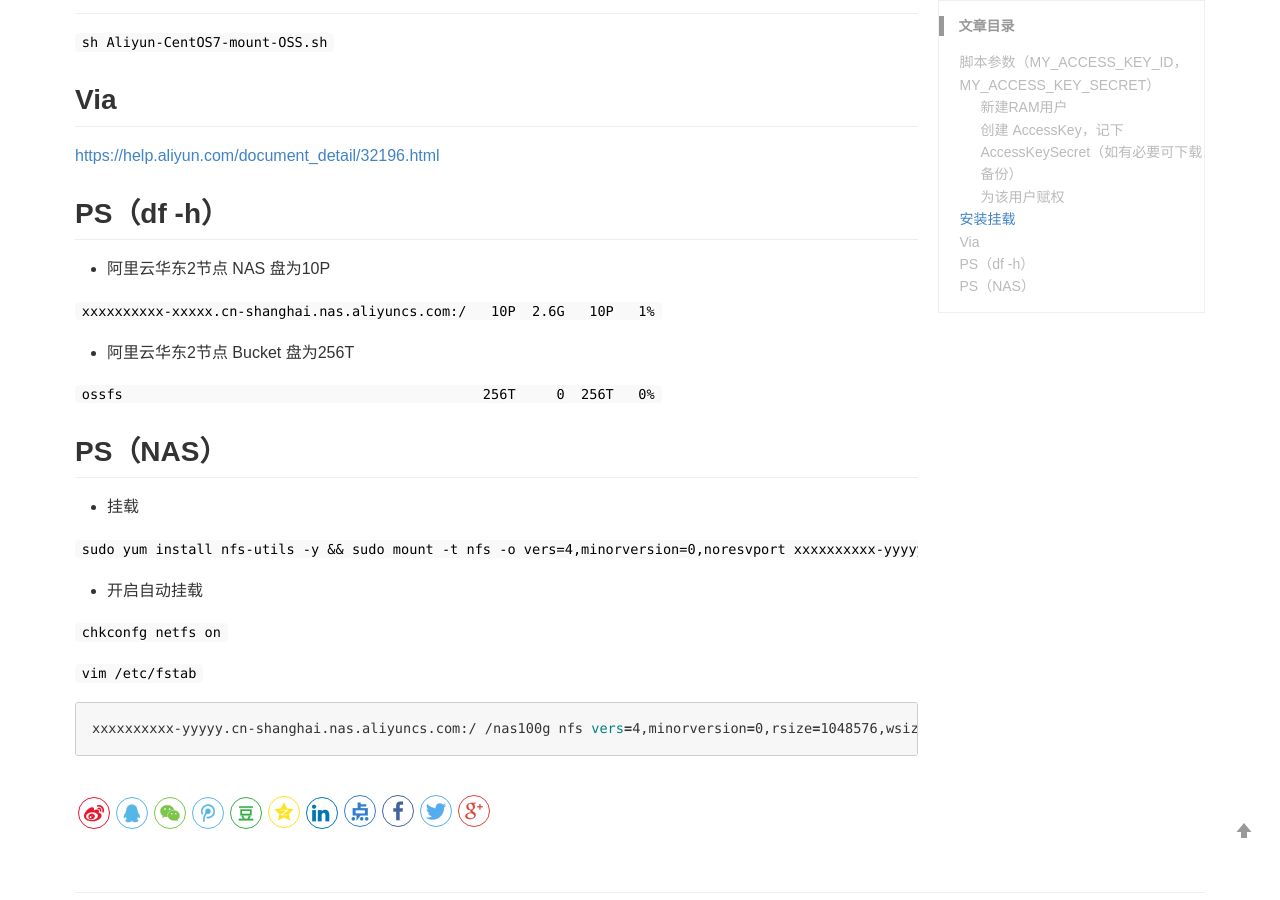
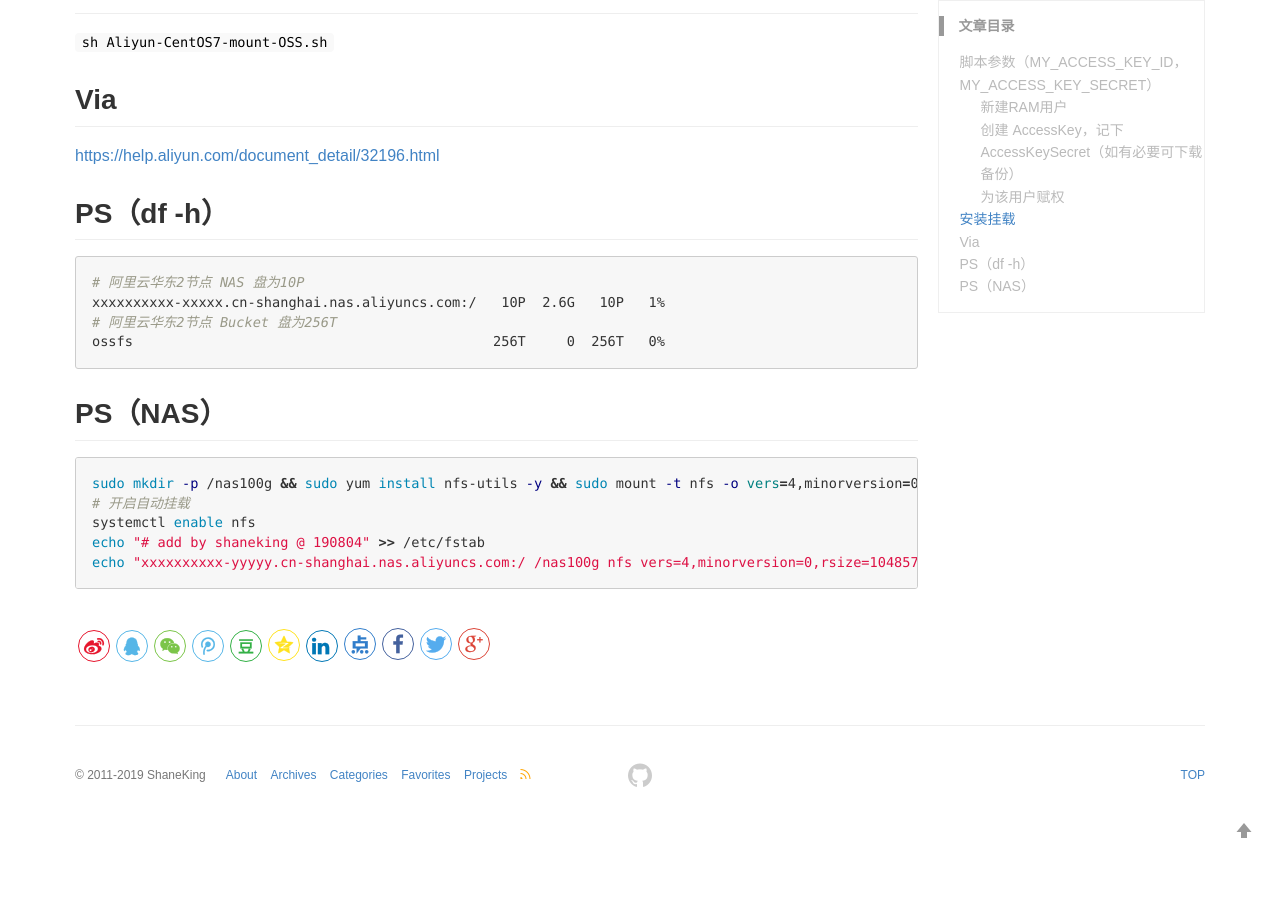
Before and after one commit to ShaneKing/ShaneKing.github.io, a Jekyll site: the page built from _posts/2018-07-22-aliyun-centos7-mount-oss-for-share-archive.md, in a window 1280 px wide and 900 px high, scrolled down 1597 px. Built offline with Jekyll 4.4.1, drawn with Linux system fonts in a browser that asks for light colours; comment, search, counter and statistics services are not loaded; after the commit the page ends 2421 px from its top, so only the background shows below that.

Commit message:
optimizing

````diff
--- a/_posts/2018-07-22-aliyun-centos7-mount-oss-for-share-archive.md
+++ b/_posts/2018-07-22-aliyun-centos7-mount-oss-for-share-archive.md
@@ -33,25 +33,19 @@
 
 
 ## PS（df -h）
-- 阿里云华东2节点 NAS 盘为10P
+```bash
+# 阿里云华东2节点 NAS 盘为10P
+xxxxxxxxxx-xxxxx.cn-shanghai.nas.aliyuncs.com:/   10P  2.6G   10P   1%
+# 阿里云华东2节点 Bucket 盘为256T
+ossfs                                            256T     0  256T   0%
+```
 
-`xxxxxxxxxx-xxxxx.cn-shanghai.nas.aliyuncs.com:/   10P  2.6G   10P   1%`
-
-- 阿里云华东2节点 Bucket 盘为256T
-
-`ossfs                                            256T     0  256T   0%`
 
 ## PS（NAS）
-- 挂载
-
-`sudo yum install nfs-utils -y && sudo mount -t nfs -o vers=4,minorversion=0,noresvport xxxxxxxxxx-yyyyy.cn-shanghai.nas.aliyuncs.com:/ /nas100g`
-
-- 开启自动挂载
-
-`chkconfg netfs on`
-
-`vim /etc/fstab`
-
 ```bash
-xxxxxxxxxx-yyyyy.cn-shanghai.nas.aliyuncs.com:/ /nas100g nfs vers=4,minorversion=0,rsize=1048576,wsize=1048576,hard,timeo=600,retrans=2,_netdev,noresvport 0 0
+sudo mkdir -p /nas100g && sudo yum install nfs-utils -y && sudo mount -t nfs -o vers=4,minorversion=0,noresvport xxxxxxxxxx-yyyyy.cn-shanghai.nas.aliyuncs.com:/ /nas100g
+# 开启自动挂载
+systemctl enable nfs
+echo "# add by shaneking @ 190804" >> /etc/fstab
+echo "xxxxxxxxxx-yyyyy.cn-shanghai.nas.aliyuncs.com:/ /nas100g nfs vers=4,minorversion=0,rsize=1048576,wsize=1048576,hard,timeo=600,retrans=2,_netdev,noresvport 0 0" >> /etc/fstab
 ```
````
